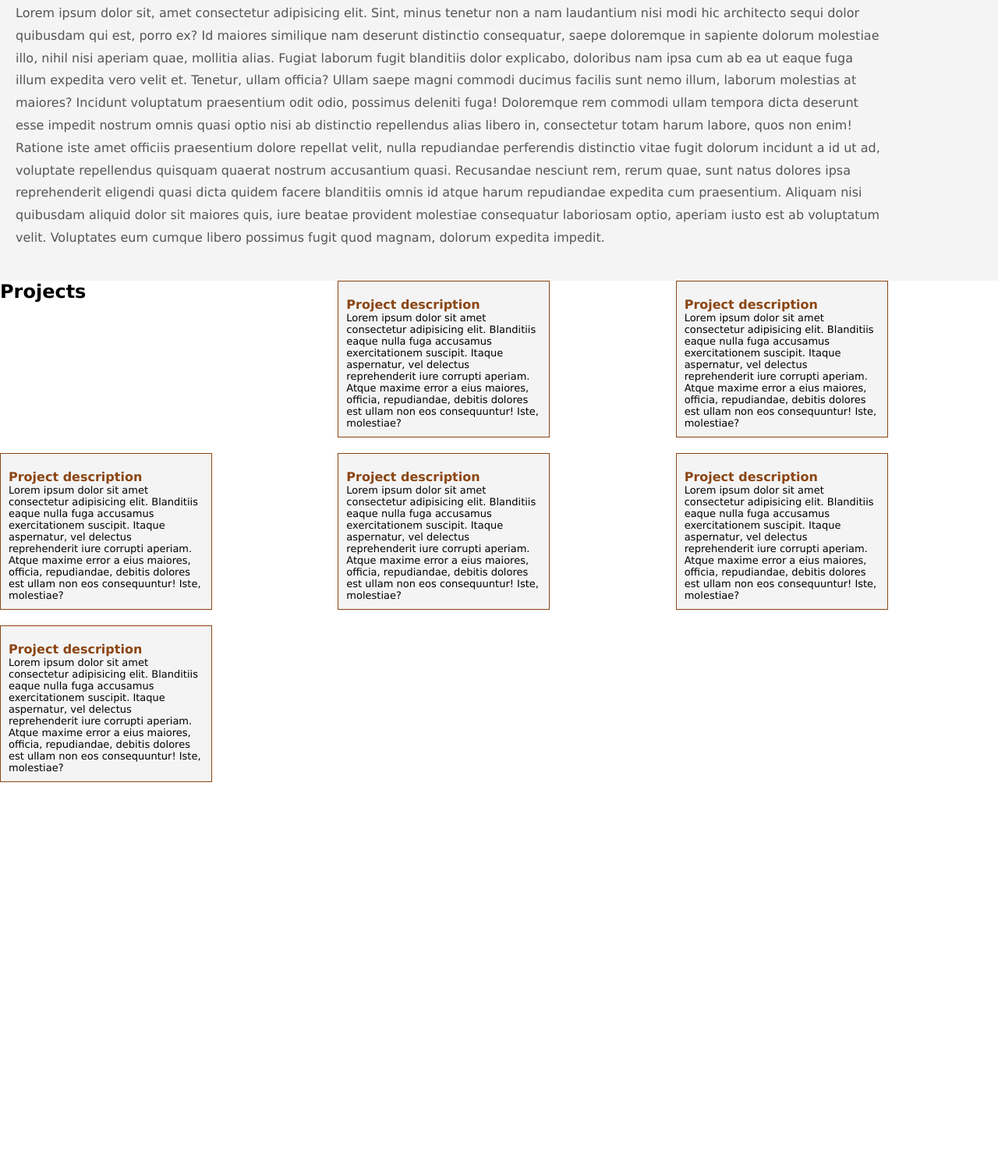
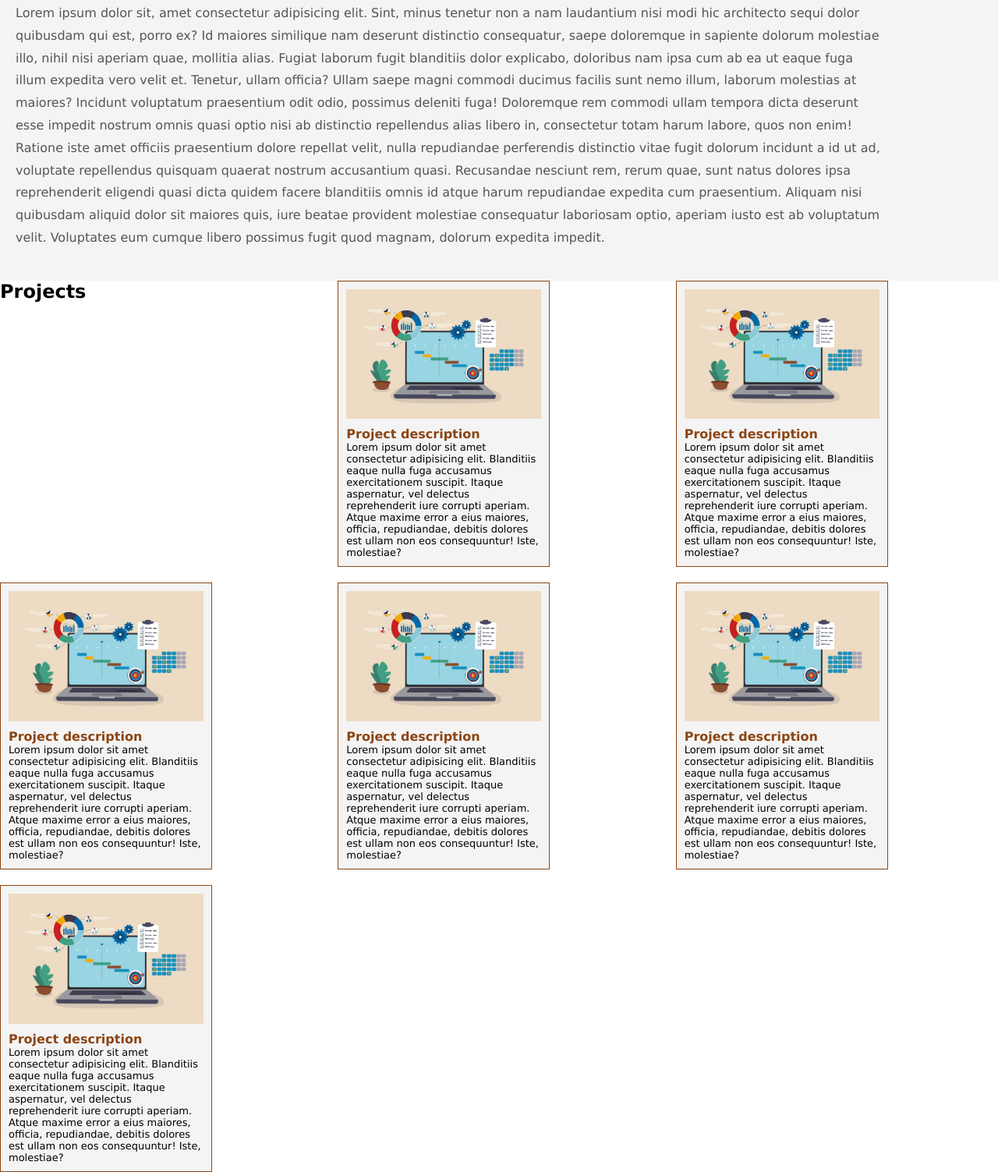
Before and after one commit to snehabounteous/portfolio-website, a plain HTML site: page index.html in a window 1280 px wide. Shown: the part 910-2413 px from the top of the page at 78% size. Before the commit the page ends 1913 px from the top, so only its background shows below. Drawn offline with Linux system fonts and the light colour scheme; the site is published under a folder, as on GitHub Pages, so addresses that start at the root find nothing.

Commit message:
link erro resolved

```diff
--- a/index.html
+++ b/index.html
@@ -27,14 +27,14 @@
             </div>
             <div class="contact-button">Contact me</div>
             <div class="social-media-handles">
-                <img class="social-logos" src="/assets/instagram.png" alt="">
-                <img class="social-logos" src="/assets/linkedin.png" alt="">
-                <img class="social-logos" src="/assets/twitter.png" alt="">
+                <img class="social-logos" src="assets/instagram.png" alt="">
+                <img class="social-logos" src="assets/linkedin.png" alt="">
+                <img class="social-logos" src="assets/twitter.png" alt="">
             </div>
             </div>
         </div>
         <div class="hero-right">
-            <img class="profile-photo" src="/assets/profile-pic.jpg" alt="">
+            <img class="profile-photo" src="assets/profile-pic.jpg" alt="">
             <div class="hero-right-content">
                 <p class="hero-right-text">Lorem, ipsum dolor sit amet consectetur adipisicing elit. Quia aut id perferendis odit! Quae adipisci facere voluptatem veniam veritatis. Officia non cum totam exercitationem voluptate quam, tempora voluptatem quia pariatur.</p>
                 <div class="know-more-button">Know More</div>
@@ -53,42 +53,42 @@
     <div class="project-list">
         <h2>Projects</h1>
         <div class="project-card">
-            <img src="/assets/project-pic.jpg" alt="" class="project-image">
+            <img src="assets/project-pic.jpg" alt="" class="project-image">
             <div class="project-description">
                 <div class="project-title"> Project description</div>
                 <div class="project-sub-title">Lorem ipsum dolor sit amet consectetur adipisicing elit. Blanditiis eaque nulla fuga accusamus exercitationem suscipit. Itaque aspernatur, vel delectus reprehenderit iure corrupti aperiam. Atque maxime error a eius maiores, officia, repudiandae, debitis dolores est ullam non eos consequuntur! Iste, molestiae?</div>
             </div>
         </div>
         <div class="project-card">
-            <img src="/assets/project-pic.jpg" alt="" class="project-image">
+            <img src="assets/project-pic.jpg" alt="" class="project-image">
             <div class="project-description">
                 <div class="project-title"> Project description</div>
                 <div class="project-sub-title">Lorem ipsum dolor sit amet consectetur adipisicing elit. Blanditiis eaque nulla fuga accusamus exercitationem suscipit. Itaque aspernatur, vel delectus reprehenderit iure corrupti aperiam. Atque maxime error a eius maiores, officia, repudiandae, debitis dolores est ullam non eos consequuntur! Iste, molestiae?</div>
             </div>
         </div>
         <div class="project-card">
-            <img src="/assets/project-pic.jpg" alt="" class="project-image">
+            <img src="assets/project-pic.jpg" alt="" class="project-image">
             <div class="project-description">
                 <div class="project-title"> Project description</div>
                 <div class="project-sub-title">Lorem ipsum dolor sit amet consectetur adipisicing elit. Blanditiis eaque nulla fuga accusamus exercitationem suscipit. Itaque aspernatur, vel delectus reprehenderit iure corrupti aperiam. Atque maxime error a eius maiores, officia, repudiandae, debitis dolores est ullam non eos consequuntur! Iste, molestiae?</div>
             </div>
         </div>
         <div class="project-card">
-            <img src="/assets/project-pic.jpg" alt="" class="project-image">
+            <img src="assets/project-pic.jpg" alt="" class="project-image">
             <div class="project-description">
                 <div class="project-title"> Project description</div>
                 <div class="project-sub-title">Lorem ipsum dolor sit amet consectetur adipisicing elit. Blanditiis eaque nulla fuga accusamus exercitationem suscipit. Itaque aspernatur, vel delectus reprehenderit iure corrupti aperiam. Atque maxime error a eius maiores, officia, repudiandae, debitis dolores est ullam non eos consequuntur! Iste, molestiae?</div>
             </div>
         </div>
         <div class="project-card">
-            <img src="/assets/project-pic.jpg" alt="" class="project-image">
+            <img src="assets/project-pic.jpg" alt="" class="project-image">
             <div class="project-description">
                 <div class="project-title"> Project description</div>
                 <div class="project-sub-title">Lorem ipsum dolor sit amet consectetur adipisicing elit. Blanditiis eaque nulla fuga accusamus exercitationem suscipit. Itaque aspernatur, vel delectus reprehenderit iure corrupti aperiam. Atque maxime error a eius maiores, officia, repudiandae, debitis dolores est ullam non eos consequuntur! Iste, molestiae?</div>
             </div>
         </div>
         <div class="project-card">
-            <img src="/assets/project-pic.jpg" alt="" class="project-image">
+            <img src="assets/project-pic.jpg" alt="" class="project-image">
             <div class="project-description">
                 <div class="project-title"> Project description</div>
                 <div class="project-sub-title">Lorem ipsum dolor sit amet consectetur adipisicing elit. Blanditiis eaque nulla fuga accusamus exercitationem suscipit. Itaque aspernatur, vel delectus reprehenderit iure corrupti aperiam. Atque maxime error a eius maiores, officia, repudiandae, debitis dolores est ullam non eos consequuntur! Iste, molestiae?</div>
```
